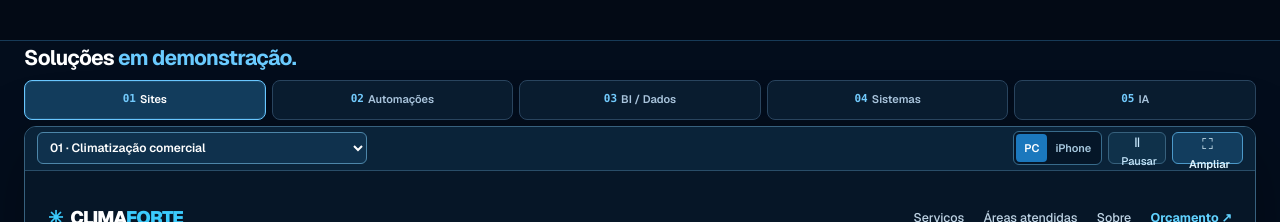
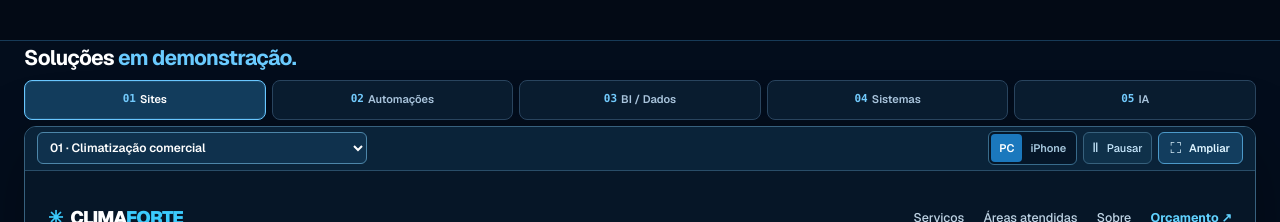
Before and after one commit to vorzax-tecnologia/vorzax-site, a Next.js app: page / in a window 1280 px wide. Shown: the part 1300-1522 px from the top of the page. Built offline with nearby package versions, Linux system fonts and the light colour scheme.

Commit message:
fix(lab): manter controles de reprodução e expansão na mesma linha

```diff
--- a/src/components/TechnologyInMotion.tsx
+++ b/src/components/TechnologyInMotion.tsx
@@ -268,7 +268,7 @@ export function TechnologyInMotion() {
                   aria-label={playing ? "Pausar demonstração" : "Reproduzir demonstração"}
                   aria-pressed={!playing}
                   onClick={() => setPlaying(previous => !previous)}
-                  className="grid h-8 w-8 place-items-center rounded-md border border-[#37617d] bg-[#0f314a] text-[13px] text-[#caeaff] sm:w-auto sm:px-2"
+                  className="inline-flex h-8 w-8 items-center justify-center gap-1 rounded-md border border-[#37617d] bg-[#0f314a] text-[13px] text-[#caeaff] sm:w-auto sm:px-2"
                 >
                   <span aria-hidden="true">{playing ? "Ⅱ" : "▶"}</span>
                   <span className="ml-1 hidden text-[11px] font-medium sm:inline">{playing ? "Pausar" : "Reproduzir"}</span>
@@ -278,7 +278,7 @@ export function TechnologyInMotion() {
                   type="button"
                   aria-label="Ampliar demonstração para leitura"
                   onClick={() => setExpanded(true)}
-                  className="grid h-8 w-8 place-items-center rounded-md border border-[#4c99c9] bg-[#123d5e] text-[15px] text-[#def4ff] sm:w-auto sm:px-3"
+                  className="inline-flex h-8 w-8 items-center justify-center gap-1 rounded-md border border-[#4c99c9] bg-[#123d5e] text-[15px] text-[#def4ff] sm:w-auto sm:px-3"
                 >
                   <span aria-hidden="true">⛶</span>
                   <span className="ml-1 hidden text-[11px] font-semibold sm:inline">Ampliar</span>
```
